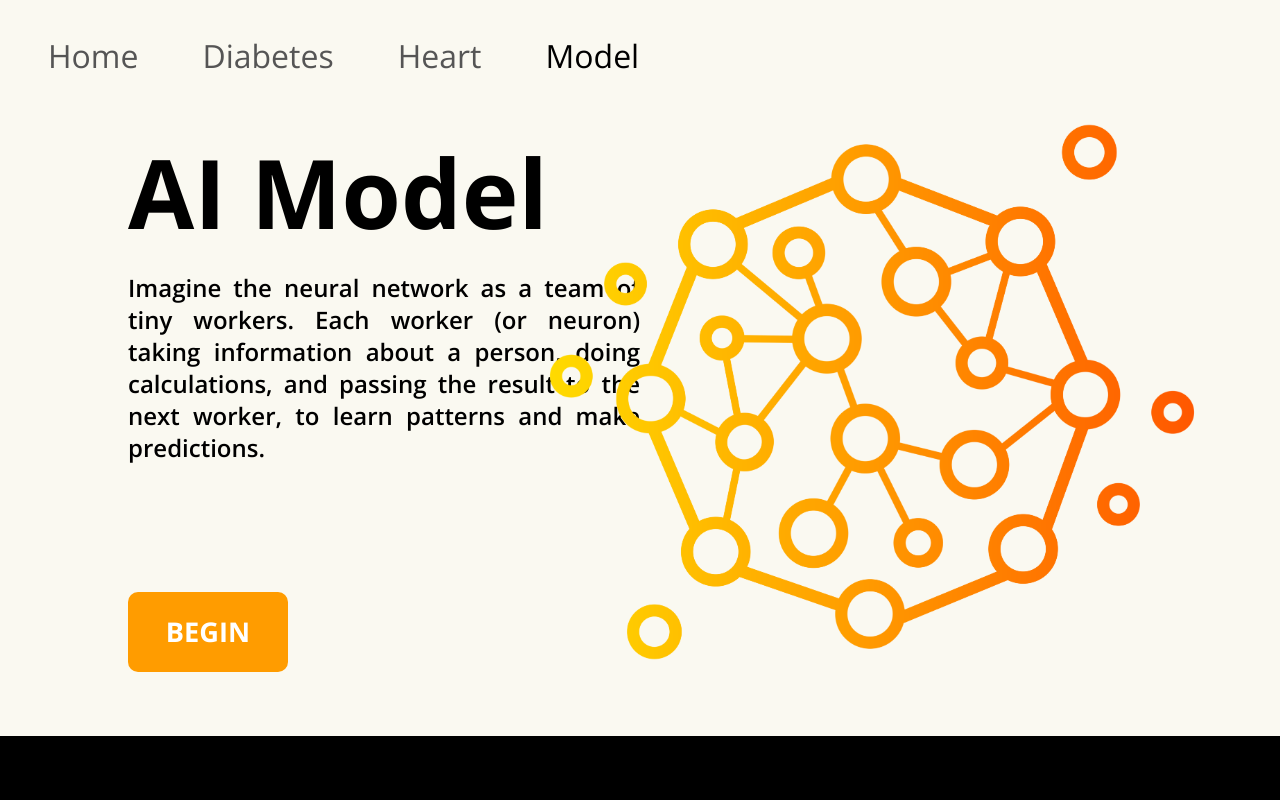
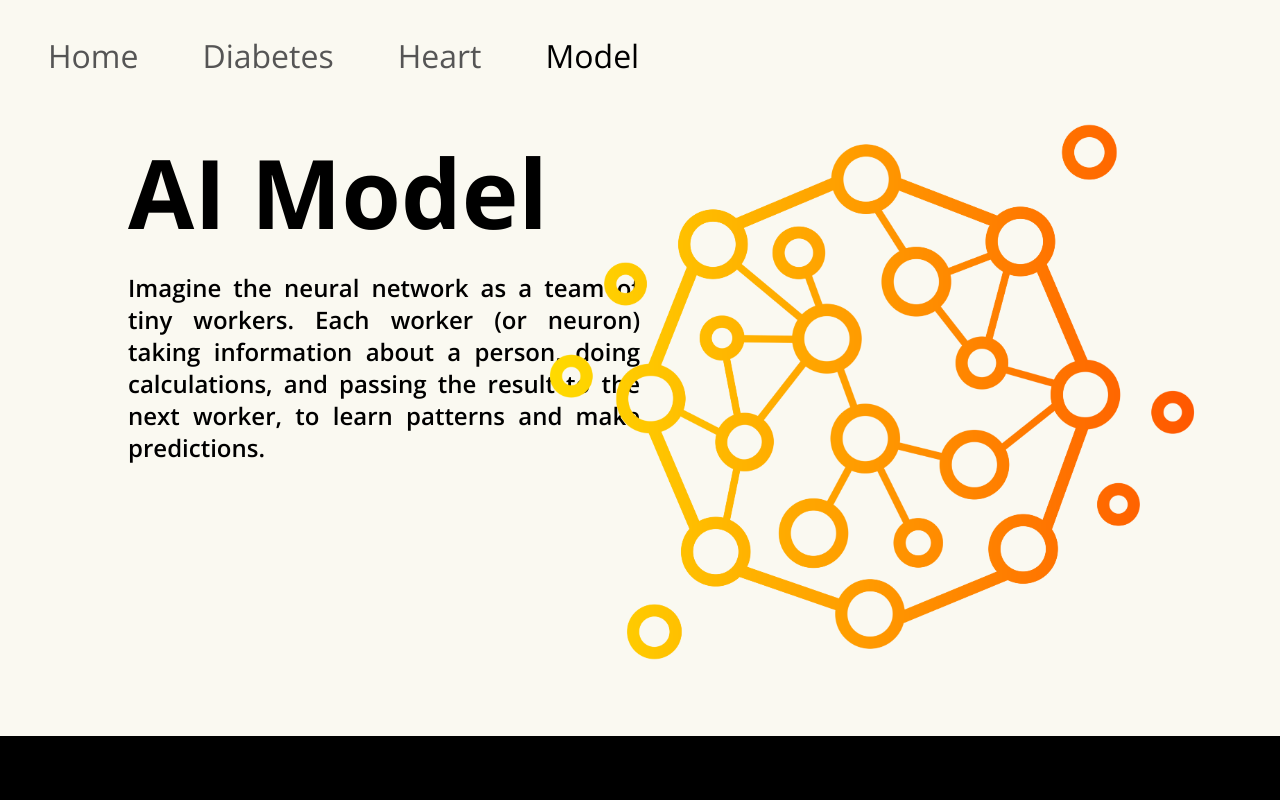
Before and after one commit to tomek1421/NeuralNetworkTextClassification, a React (Create React App) app in the folder frontend/neural-network/: page /model in a window 1280 px wide. Shown: the top 800 px of the page. Built offline with nearby package versions, Linux system fonts and the light colour scheme.

Commit message:
add conditional display of button in header

```diff
--- a/frontend/neural-network/src/components/Header.js
+++ b/frontend/neural-network/src/components/Header.js
@@ -27,7 +27,7 @@ export function Header(props) {
                         <div className="model-description" >{props.description}</div>
                     }
                 </div>
-                <Link to="/diabetes" ><button className="btn">{btnContent}</button></Link>
+                {props.home && <Link to="/diabetes" ><button className="btn">{btnContent}</button></Link> }
             </div>
             <img className={iconStyles} src={props.icon} />
         </div>
--- a/frontend/neural-network/src/pages/Diabetes.js
+++ b/frontend/neural-network/src/pages/Diabetes.js
@@ -106,12 +106,6 @@ export function Diabetes() {
               <div className="result-text">{resultData.result}</div>
             }
           </div>
-          {/* {
-            resultData.result !== "" &&
-            <div className="diabetes-warning" >
-              However, for accurate diagnosis, it's recommended to consult a medical professional.
-            </div>
-          } */}
         </div>
       </div>
   )
```
